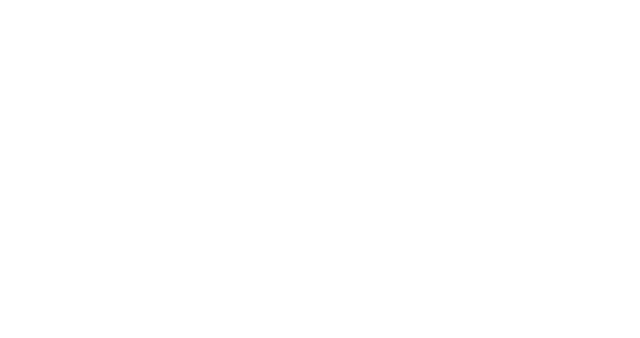
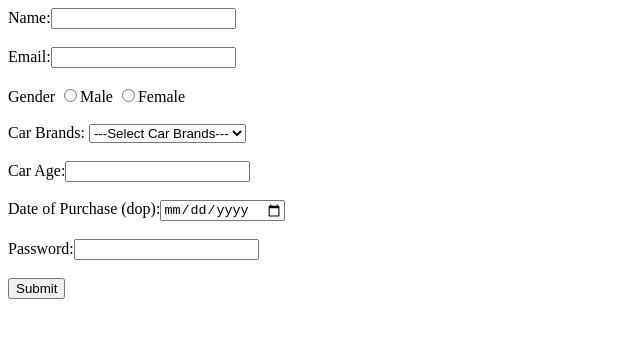
Before and after one commit to acciojob/car-insurance-form-Manisha2505, a website: page main.html in a window 1280 px wide. Shown: the whole page, without its empty margins (0-640 px from the left). Drawn offline with Linux system fonts and the light colour scheme.

Commit message:
created a submission

```diff
--- a/main.html
+++ b/main.html
@@ -7,6 +7,32 @@
 </head>
 
 <body>
+	<form method="post">
+
+		<label for="name">Name:</label><input type="text" id="name" name="name" required><br><br>
+
+		<label for="email">Email:</label><input type="email" id="email" name="email" required><br><br>
+
+		<lable for="gender">Gender</lable>
+		<input type="radio" id="gender_M" name="gender" required><lable for="gender_M">Male</lable>
+		<input type="radio" id="gender_F" name="gender" required><lable for="gender_F">Female</lable><br><br>
+
+		<lable for="cars">Car Brands:</lable>
+		<select name="cars" id="cars">
+			<option value="">---Select Car Brands---</option>
+		  <option value="bmw">BMW</option>
+		  <option value="audi">Audi</option>
+		  <option value="mercedes">Mercedes</option>
+		</select><br><br>
+
+		<label for="carage">Car Age:</label><input type="number" id="carage" name="carage" required><br><br>
+
+		<label for="dop">Date of Purchase (dop):</label><input type="date" id="dop" name="dop" required><br><br>
+
+		<label for="password">Password:</label><input type="password" id="password" name="password" required><br><br>
+
+		<button type="submit">Submit</button>
+	</form>
 	<!-- the entire body must be written by student -->
     <script type="text/javascript" src="./script.js">
 </script>
```
